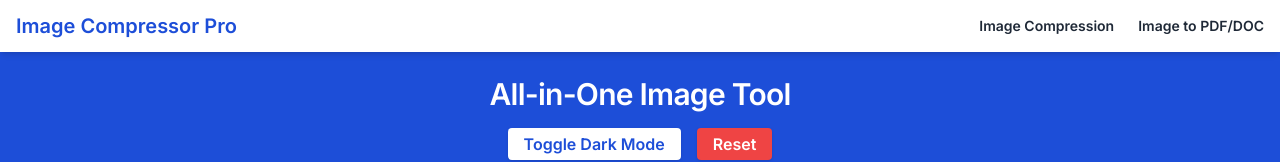
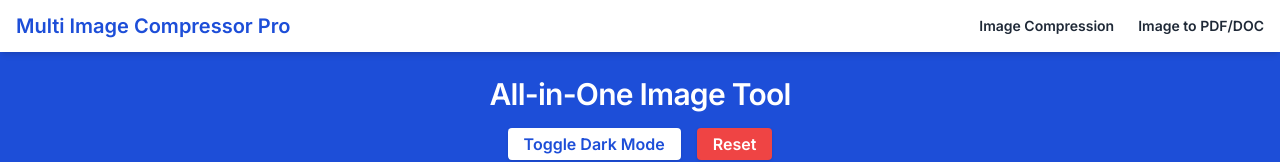
Before and after one commit to Anilkumar14325/Image-Compressor-Converter-tool, a plain HTML site: page index.html in a window 1280 px wide. Shown: the top 162 px of the page. Drawn offline with nearby package versions, Linux system fonts and the light colour scheme.

Commit message:
Update index.html

```diff
--- a/index.html
+++ b/index.html
@@ -40,7 +40,7 @@
 <body class="bg-gray-100 dark:bg-gray-900 text-gray-800 dark:text-gray-100 font-sans transition-colors duration-500">
   <nav class="bg-white dark:bg-gray-800 shadow-md sticky top-0 z-50">
     <div class="max-w-7xl mx-auto px-4 py-3 flex justify-between items-center">
-      <span class="text-xl font-bold text-brand">Image Compressor Pro</span>
+      <span class="text-xl font-bold text-brand">Multi Image Compressor Pro</span>
       <ul class="flex space-x-6 text-sm font-semibold">
         <li><a href="#compression" class="hover:underline">Image Compression</a></li>
         <li><a href="#conversion" class="hover:underline">Image to PDF/DOC</a></li>
```
